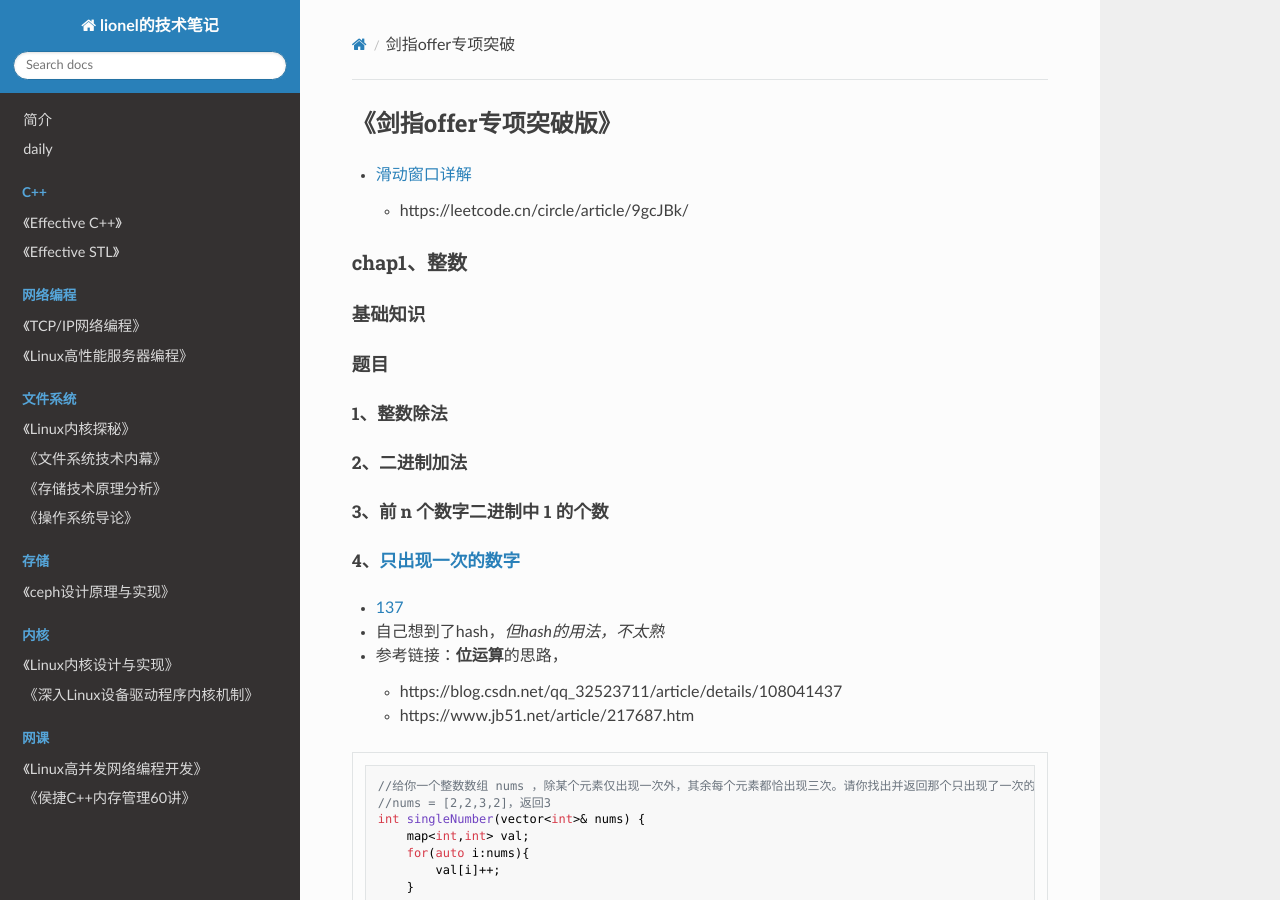
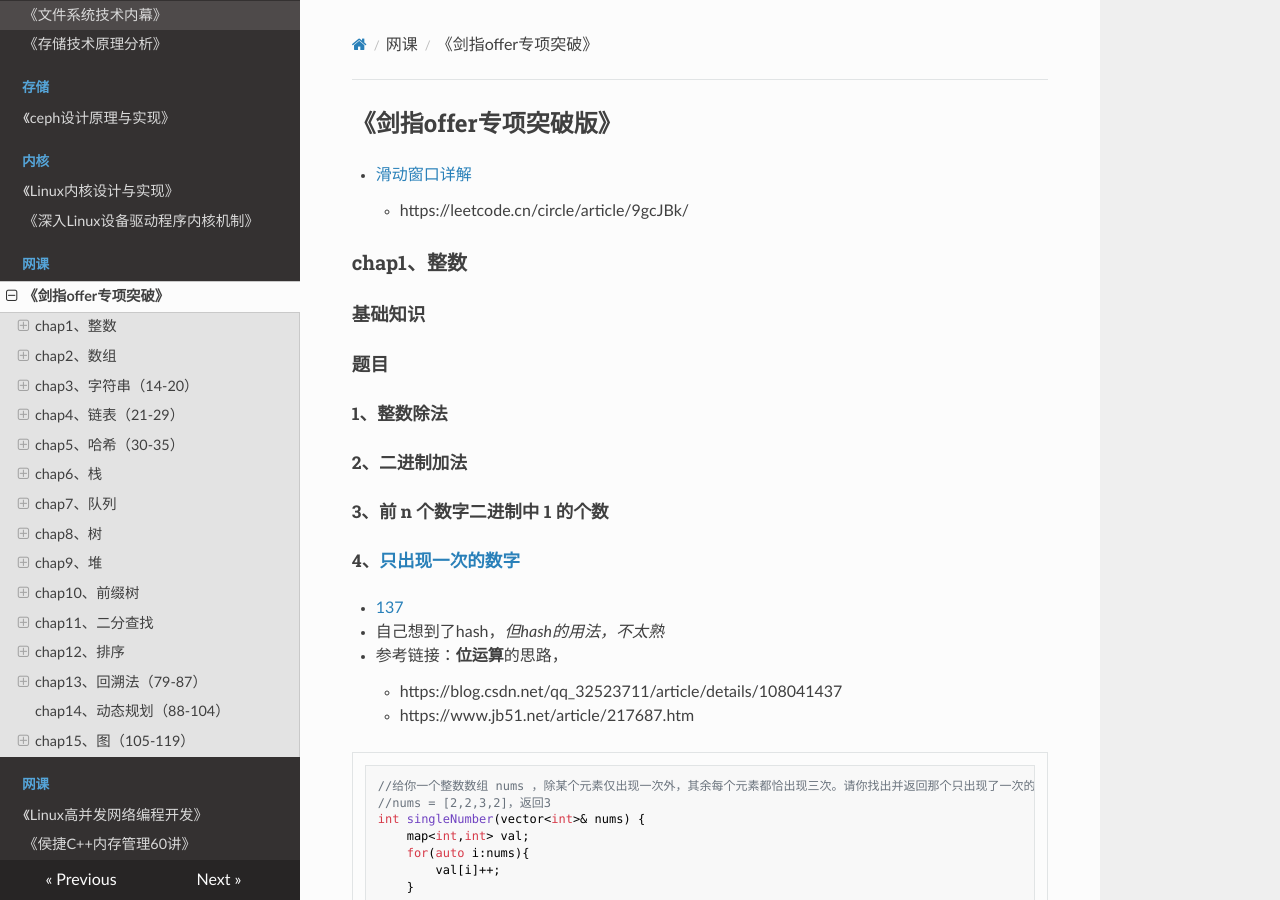
Before and after one commit to wolflion/booknotes, an MkDocs documentation site: the page built from docs/91leetcode/剑指offer专项突破.md, in a window 1280 px wide and 900 px high. Built offline with MkDocs 1.6.1, drawn with Linux system fonts in a browser that asks for light colours; nearby versions of some CDN libraries.

Commit message:
Update mkdocs.yml

```diff
--- a/mkdocs.yml
+++ b/mkdocs.yml
@@ -41,6 +41,8 @@ nav:
     - C++:
         - 《Effective C++》: '20C++/effectiveC++.md'
         - 《Effective STL》: '21STL/EffectiveSTL.md'
+    - 基础知识:
+        - 《操作系统导论》: '408/操作系统导论.md'
     - 网络编程:
         - 《TCP/IP网络编程》: '10network/TCPIP网络编程.md'
         - 《Linux高性能服务器编程》: '10network/Linux高性能服务器编程.md'
@@ -48,12 +50,13 @@ nav:
         - 《Linux内核探秘》: '11filesystem/Linux内核探秘.md'
         - 《文件系统技术内幕》: '11filesystem/文件系统技术内幕.md'
         - 《存储技术原理分析》: '11filesystem/存储技术原理分析.md'
-        - 《操作系统导论》: '408/操作系统导论.md'
     - 存储:
         - 《ceph设计原理与实现》: '12storage/ceph设计原理与实现.md'
     - 内核:
         - 《Linux内核设计与实现》: '13kernel/Linux内核设计与实现.md'
         - 《深入Linux设备驱动程序内核机制》: '13kernel/深入Linux设备驱动程序内核机制.md'
     - 网课:
+        - 《剑指offer专项突破》: '91leetcode/剑指offer专项突破.md'
+    - 网课:
         - 《Linux高并发网络编程开发》: '90lecture/01Linux高并发网络编程开发.md'
         - 《侯捷C++内存管理60讲》: '90lecture/侯捷/侯捷C++内存管理60讲.md'
```
